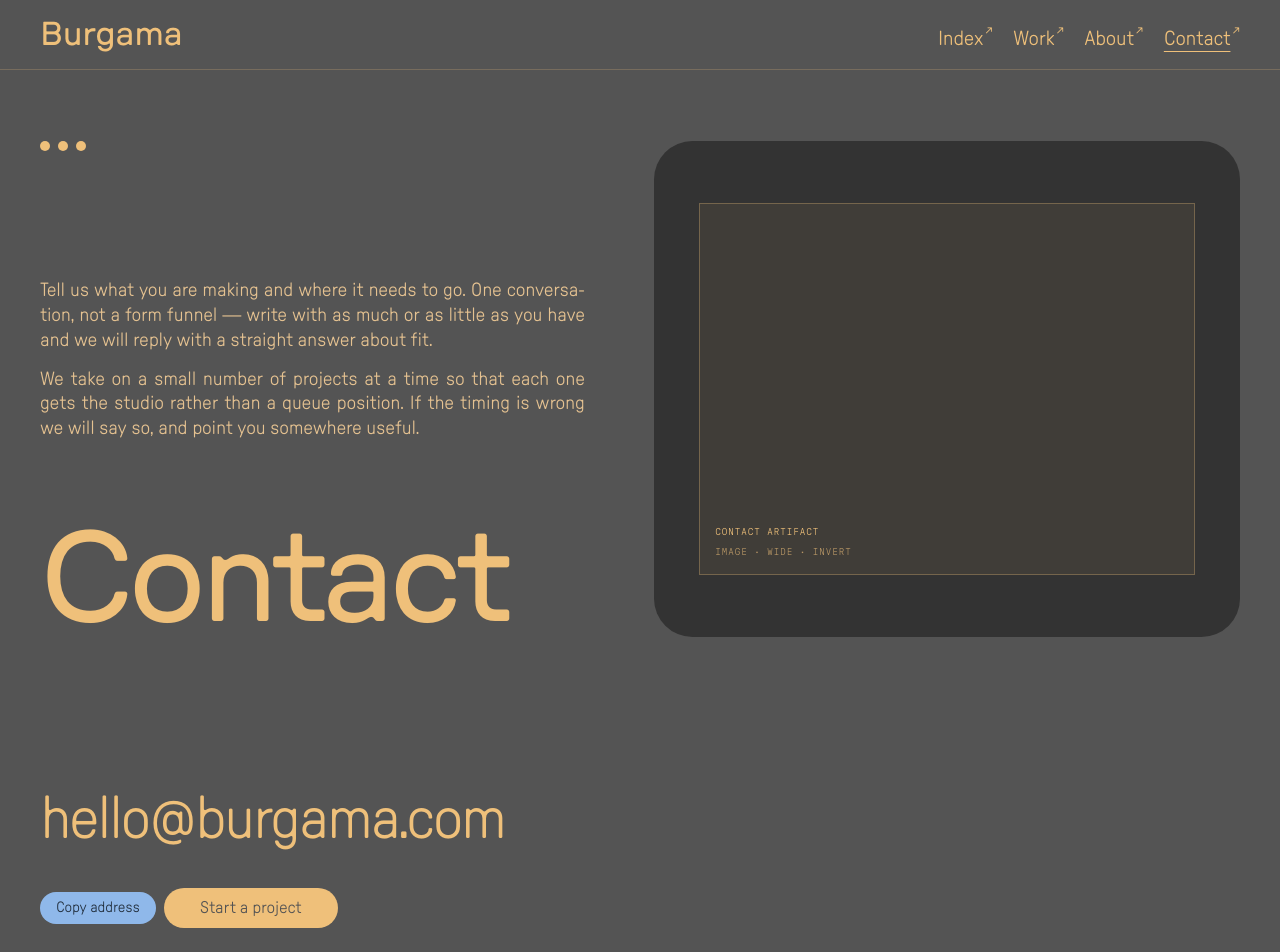
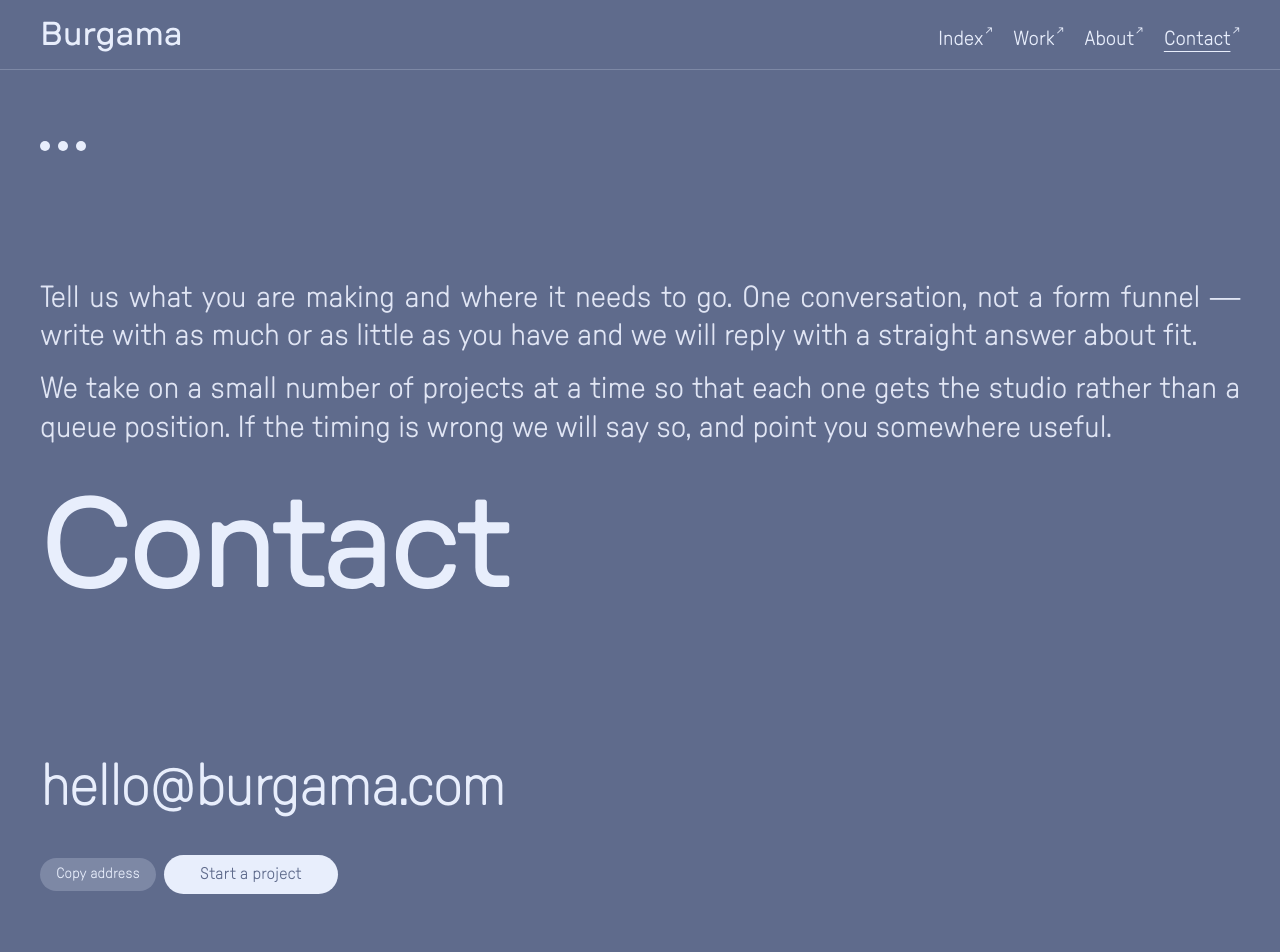
Before and after one commit to cedarandcactus/burgama-site-14.5, a Next.js app: page /contact in a window 1280 px wide. Shown: the top 952 px of the page. Built offline with nearby package versions, Linux system fonts and the light colour scheme.

Commit message:
feat: update contact page and globals.css to match design reference

```diff
--- a/app/contact/page.tsx
+++ b/app/contact/page.tsx
@@ -25,9 +25,14 @@ const INCLUDE = [
 export default function ContactPage() {
   return (
     <>
+      {/*
+        No `artifactId`: `contact-hero` has no `src` in the registry, so it
+        rendered an empty labelled placeholder panel taking up half the hero.
+        The reference has no such panel. The registry entry remains, so
+        passing the id back in restores it once there is a real asset.
+      */}
       <PageHero
         wordmark="Contact"
-        artifactId="contact-hero"
         intro={[
           'Tell us what you are making and where it needs to go. One conversation, not a form funnel — write with as much or as little as you have and we will reply with a straight answer about fit.',
           'We take on a small number of projects at a time so that each one gets the studio rather than a queue position. If the timing is wrong we will say so, and point you somewhere useful.',
--- a/app/globals.css
+++ b/app/globals.css
@@ -75,39 +75,38 @@
     tokens below (--paper / --ink / --plum / --peri) in all new work.
   */
   /*
-    AMBER ON GREY. The ground is grey and the type is amber, so `--paper` is
-    the grey and `--ink` is the amber. Every rule on the site is written
-    against these two, which is why the whole palette turns over from here.
-
-    ON THE GREY VALUE — read before "correcting" it to match the reference.
-    The reference art is roughly #EFC07A type on a #808080 ground, which
-    measures about 2.4:1. That is unreadable for body copy, and body copy is
-    now the largest thing on the page. #545454 is the lightest grey that
-    still clears 4.5:1 against this amber (computed, not guessed), so it is
-    deliberately a few steps darker than the source image. The amber-on-grey
-    character is intact; the contrast is not optional.
+    PERIWINKLE ON SLATE, from the reference. The ground is a slate blue-grey
+    and the type is pale periwinkle, so `--paper` is the slate and `--ink` is
+    the periwinkle. Every rule on the site is written against these two,
+    which is why the whole palette turns over from here.
+
+    ON THE TWO VALUES — read before "correcting" them to the reference.
+    The source art is roughly #C3D3F2 type on a #8390B5 ground, which
+    measures 2.3:1. Body copy is now the largest thing on the page and that
+    is not readable. Rather than darken the ground a long way (which would
+    lose the slate character), the type is lifted to #E8EEFC and the ground
+    settled at #5F6B8C — computed at 4.6:1, so it clears AA outright while
+    staying much closer to the reference than a dark ground would.
   */
-  --paper: #545454;
-  --paper-raised: #616161;
-  --paper-sunk: #474747;
-  --ink: #efc07a;
+  --paper: #5f6b8c;
+  --paper-raised: #6b789c;
+  --paper-sunk: #55607e;
+  --ink: #e8eefc;
   /*
     Secondary type. Kept close to `--ink` rather than faded toward the
     ground — the flat-UI rule forbids hierarchy by opacity, and dimming this
-    far enough to read as "soft" would drop it below contrast.
+    far enough to read as "soft" would drop it below contrast. 4.2:1.
   */
-  --ink-soft: #e3b273;
+  --ink-soft: #dbe4f8;
   --plum: #574c5e;
   --peri: #a9a5d9;
 
   /*
-    The deep field media sits on. NOT `--ink`: an amber panel would put amber
-    media on amber and leave the brightest colour on the page carrying the
-    largest area. Media reads against neutral, type stays the only amber.
+    The deep field media sits on. A deeper slate, NOT `--ink`: a periwinkle
+    panel would put pale media on pale and hand the largest area on the page
+    to the brightest colour. Media reads against the deep tone.
   */
-  --panel: #333333;
-  /* The reference's one cool accent, used on the small pill. */
-  --accent-blue: #8fb8ea;
+  --panel: #3f4860;
 
   /* Legacy aliases — see note above. */
   --navy: var(--paper);
@@ -354,7 +353,12 @@
   display: flex;
   flex-direction: column;
   gap: clamp(1.5rem, 3vw, 2.75rem);
-  padding-block: clamp(1rem, 2vw, 1.75rem) clamp(4rem, 8vw, 7rem);
+  /*
+    Bottom padding removed. It was ~77px and stacked on top of the parent's
+    ~86px flex gap — 163px of dead space, which only became visible once the
+    artifact stage that used to sit between them was taken out.
+  */
+  padding-block: clamp(1rem, 2vw, 1.75rem) 0;
 }
 
 /* Corner labels sit on one hairline rule, mirroring the poster's masthead. */
@@ -450,10 +454,10 @@
   mix-blend-mode: difference, which worked when the ground was near-white
   paper and the object was near-black — the inversion was strong either way.
 
-  With a mid-grey ground that blend fails: differencing amber against #545454
-  computes to a muddy brown (155,108,38) that all but disappears. Mid-tones
-  have nothing to invert *to*. Plain amber is used instead, which has real
-  contrast against both the page grey and the darker panel behind it.
+  With a mid-tone slate ground that blend fails: differencing a pale value
+  against #5F6B8C lands back in the mid-tones and all but disappears. A
+  mid-tone has nothing to invert *to*. Plain `--ink` is used instead, which
+  has real contrast against both the page slate and the darker panel.
 */
 .poster-title-over {
   position: absolute;
@@ -509,6 +513,24 @@
   .spread {
     grid-template-columns: minmax(0, 1fr) minmax(0, 1.04fr);
     align-items: stretch;
+  }
+
+  /*
+    Panel-less heroes stay one column so the copy runs the full page width,
+    matching the reference. Without this the two-column rule above still
+    split the row and left the right half empty.
+  */
+  .spread.is-full {
+    grid-template-columns: minmax(0, 1fr);
+  }
+
+  /*
+    No panel means no tall neighbour to define a floor, so the reserved
+    min-height would just open a gap under the copy. The wordmark sits
+    directly beneath the copy instead.
+  */
+  .spread.is-full .spread-left {
+    min-height: 0;
   }
 
   /*
@@ -628,10 +650,10 @@
 }
 
 /*
-  Annotations inside the panel mix from `--ink` (amber), NOT `--paper`. Paper
-  is now a mid grey and the panel is a darker grey, so the old paper-based
-  mixes would have put grey on grey and effectively vanished. Amber is the
-  only colour with contrast against this field.
+  Annotations inside the panel mix from `--ink`, NOT `--paper`. Paper is now
+  a mid slate and the panel is a deeper slate, so the old paper-based mixes
+  would have put slate on slate and effectively vanished. The pale ink is the
+  only value with contrast against this field.
 */
 .spread-panel .artifact-empty,
 .spread-panel .case-media-frame {
@@ -742,6 +764,22 @@
   text-align: justify;
   hyphens: auto;
   text-transform: none;
+}
+
+/*
+  In a panel-less hero the copy has the whole page width, so it takes the
+  full big-body size rather than the reduced half-column size above.
+*/
+.spread.is-full .spread-copy {
+  font-size: clamp(1.375rem, 2.4vw, 2.5rem);
+  line-height: 1.26;
+  letter-spacing: -0.015em;
+  /*
+    Clears the `max-width: 52ch` the two-column form needs. Measured, that
+    cap held the copy to 654px inside an 899px column — the grid was already
+    full width but the paragraph itself was still narrow.
+  */
+  max-width: none;
 }
 
 /*
@@ -828,12 +866,14 @@
 }
 
 /*
-  The reference's one cool control. Blue is light enough that it takes the
-  same dark-grey label rather than paper.
-*/
-.pill-accent {
-  background: var(--accent-blue);
-  color: #23303f;
+  The reference's "Small" pill is a muted, semi-transparent version of the
+  solid ones rather than a different hue — it recedes without becoming a
+  second colour. The label steps up to full `--ink` to hold contrast against
+  the lighter fill.
+*/
+.pill-muted {
+  background: color-mix(in srgb, var(--ink) 22%, transparent);
+  color: var(--ink);
 }
 
 .pill:hover,
--- a/app/studio/page.tsx
+++ b/app/studio/page.tsx
@@ -72,9 +72,9 @@ const APPROACH = [
 export default function StudioPage() {
   return (
     <>
+      {/* No `artifactId` — `studio-hero` is an empty placeholder slot. */}
       <PageHero
         wordmark="Studio"
-        artifactId="studio-hero"
         intro={[
           'Burgama shapes identities and digital experiences for people with something meaningful to make, staying close from the first conversation through launch.',
           'We work in small senior teams with no account layer between planning the work and making it. Every engagement starts from a point of view — the sentence the work answers to — and ends with a system somebody else can carry forward.',
--- a/app/work/page.tsx
+++ b/app/work/page.tsx
@@ -33,9 +33,9 @@ const DISCIPLINES = [
 export default function WorkPage() {
   return (
     <>
+      {/* No `artifactId` — `work-hero` is an empty placeholder slot. */}
       <PageHero
         wordmark="Work"
-        artifactId="work-hero"
         intro={[
           'A record of what the studio has made, kept as an archive rather than a showcase. Each entry names the client, the disciplines involved and the year, and opens into the full account of how it was built.',
           'The work spans identity, digital product, content systems and growth. What it has in common is that every piece was made to survive contact with the real world — to be extended by other people, on other surfaces, long after we handed it over.',
--- a/components/liquid-email.tsx
+++ b/components/liquid-email.tsx
@@ -38,7 +38,7 @@ export function LiquidEmail() {
         40px justified paragraph. They are pills in their own row instead.
       */}
       <div className="contact-actions">
-        <button type="button" onClick={copyAddress} className="pill pill-sm pill-accent">
+        <button type="button" onClick={copyAddress} className="pill pill-sm pill-muted">
           {copied ? 'Copied' : 'Copy address'}
         </button>
         <a href={`mailto:${ADDRESS}`} className="pill pill-wide">
--- a/components/page-hero.tsx
+++ b/components/page-hero.tsx
@@ -43,8 +43,15 @@ export function PageHero({
   panel?: ReactNode
   headingLevel?: 'h1' | 'h2'
 }) {
+  const panelContent = panel ?? (artifactId ? <ArtifactSlot id={artifactId} /> : null)
+
   return (
-    <section className="wide spread">
+    /*
+      `is-full` when there is no panel. Otherwise the empty `.spread-panel`
+      still claimed its half of the two-column grid, leaving the copy
+      squeezed into a narrow column beside dead space.
+    */
+    <section className={panelContent ? 'wide spread' : 'wide spread is-full'}>
       <div className="spread-left">
         {/* Decorative: three dots, as in the reference. */}
         <div className="spread-dots" aria-hidden="true">
@@ -73,9 +80,11 @@ export function PageHero({
         </Reveal>
       </div>
 
-      <Reveal delay={140} className="spread-panel">
-        {panel ?? (artifactId ? <ArtifactSlot id={artifactId} /> : null)}
-      </Reveal>
+      {panelContent ? (
+        <Reveal delay={140} className="spread-panel">
+          {panelContent}
+        </Reveal>
+      ) : null}
     </section>
   )
 }
```
Also changed, not shown: components/home-index.tsx (+15 -35 lines).
